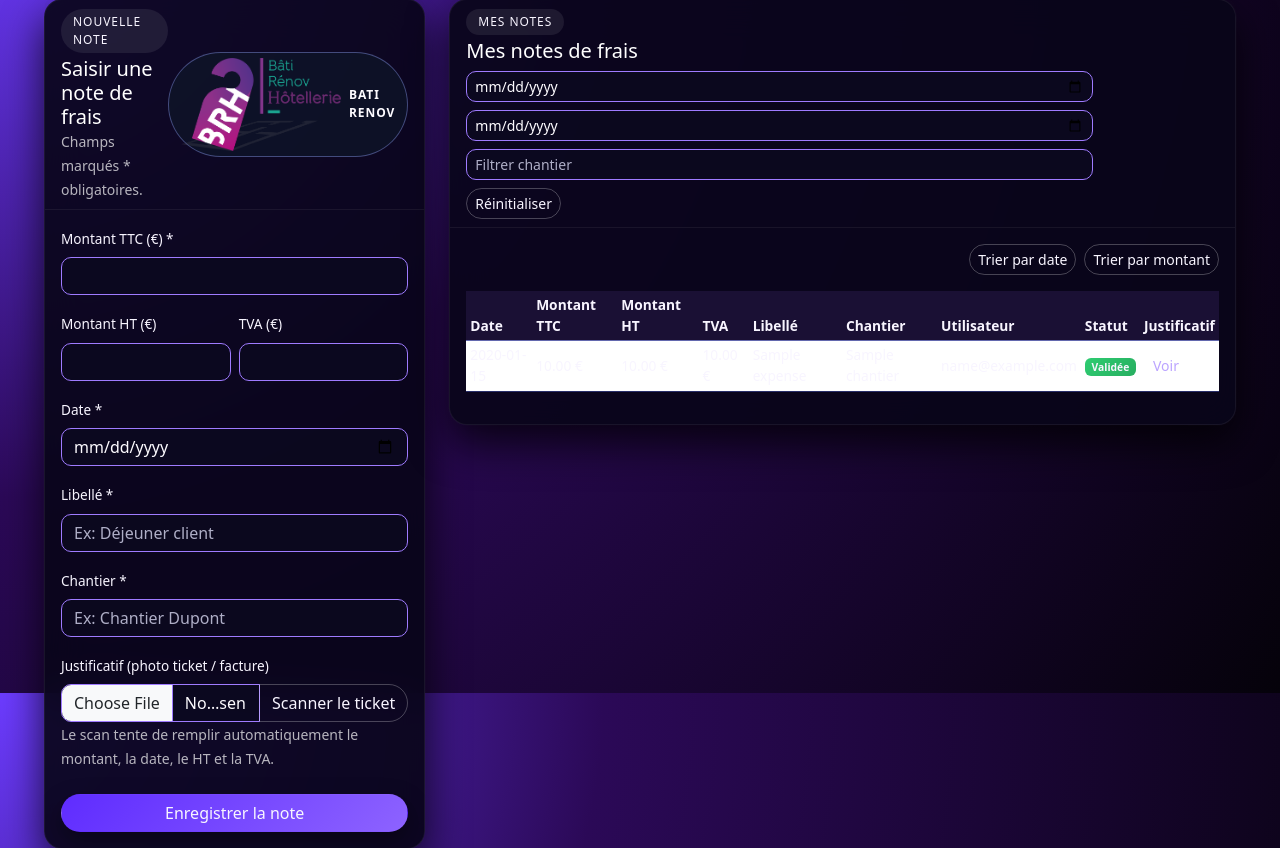
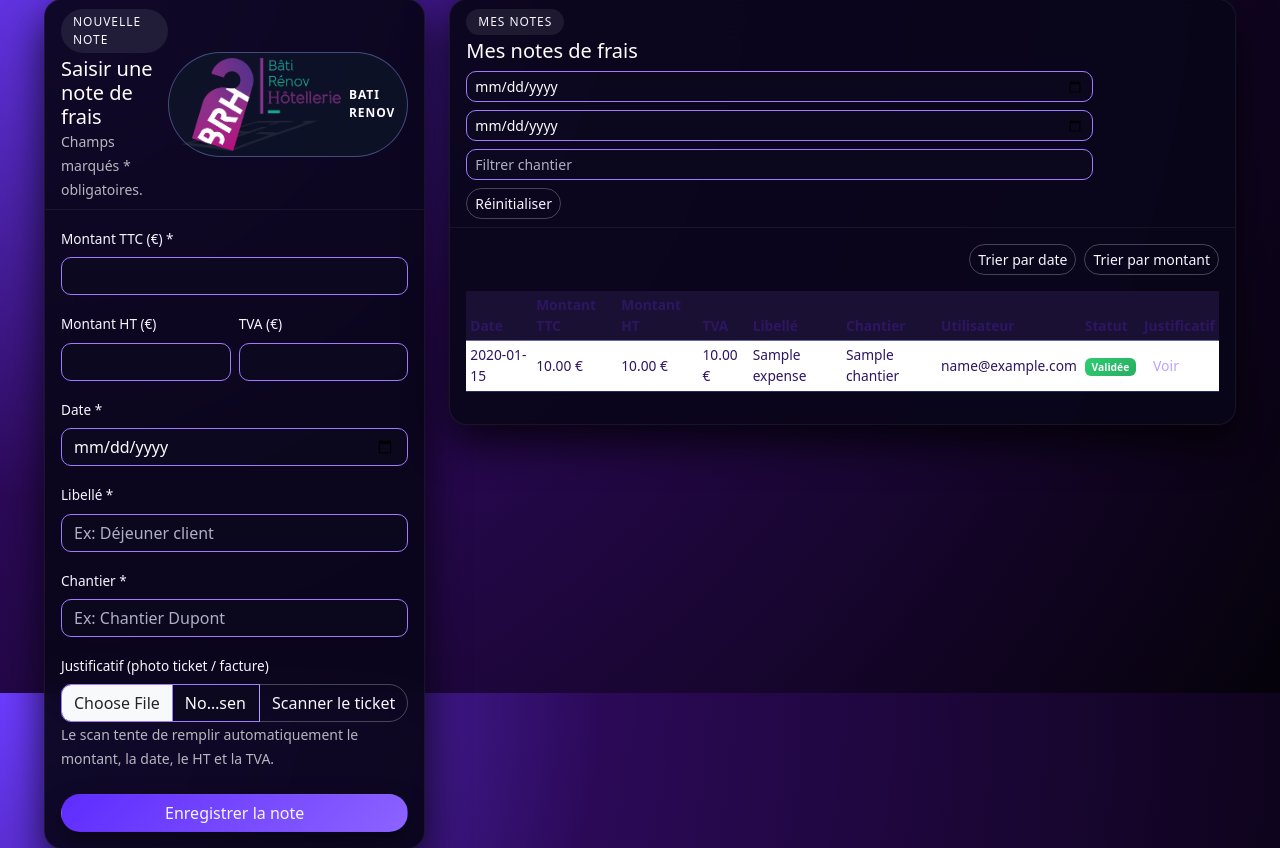
Before and after one commit to nairo91/notes-de-frais-batirenov, a Flask app: page /expenses in a window 1280 px wide. Shown: the part 107-955 px from the top of the page. Run offline with Flask 3, Linux system fonts and the light colour scheme; the visitor is signed in with stand-in values (Sample User, id 1); a database or web service that is not in the repository returns one stand-in record (values such as "Sample title"); some libraries are stand-ins or nearby versions.

Commit message:
couleur tab

```diff
--- a/static/style.css
+++ b/static/style.css
@@ -55,7 +55,7 @@ input::placeholder {
 .table,
 .table th,
 .table td {
-  color: #f8f5ff !important;
+  color: #2d1661 !important;
 }
 
 .table thead th {
```
